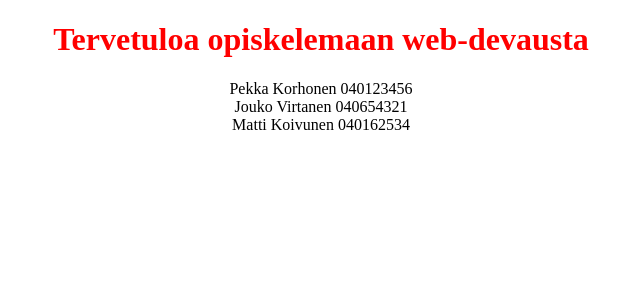
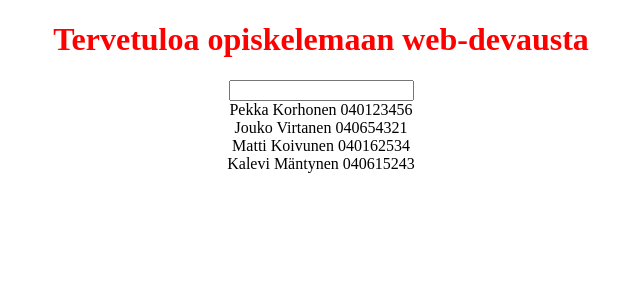
Before and after one commit to JKKiukas/Contact-app, an Angular app: page / in a window 1280 px wide. Shown: the top 300 px of the page, without its empty margins (319-959 px from the left). Built offline with nearby package versions, Linux system fonts and the light colour scheme.

Commit message:
Added contact service and text box.

```diff
--- a/src/app/contact/contact-list/contact-list.component.html
+++ b/src/app/contact/contact-list/contact-list.component.html
@@ -1,3 +1,7 @@
+<label>
+  <input value="{{selectedContactName}}">
+</label>
+
 <div *ngFor="let contact of contacts">
   <dtca-contact-list-item [contact]="contact" (selected)="onContactSelected($event)"></dtca-contact-list-item>
 </div>
--- a/src/app/contact/contact-list/contact-list.component.ts
+++ b/src/app/contact/contact-list/contact-list.component.ts
@@ -1,5 +1,6 @@
 import { Component, OnInit } from '@angular/core';
 import {Contact} from '../contact';
+import {ContactService} from '../services/contact.service';
 
 @Component({
   selector: 'dtca-contact-list',
@@ -8,21 +9,22 @@ import {Contact} from '../contact';
 })
 export class ContactListComponent implements OnInit {
   contacts: Contact[];
+  selectedContactName: string;
 
-  constructor() {
+  constructor(private contactService: ContactService) {
     this.contacts = [];
+    this.selectedContactName = '';
   }
 
   onContactSelected(contact: Contact): void {
     console.log(contact);
+    this.selectedContactName = contact.firstName + ' ' + contact.lastName + ' ' + contact.phoneNumber;
     alert(contact.firstName + ' ' + contact.lastName + ' ' + contact.phoneNumber);
   }
 
 
   ngOnInit() {
-    this.contacts.push(new Contact('Pekka', 'Korhonen', '040123456'));
-    this.contacts.push(new Contact('Jouko', 'Virtanen', '040654321'));
-    this.contacts.push(new Contact('Matti', 'Koivunen', '040162534'));
+    this.contacts = this.contactService.get();
     console.log(this.contacts);
   }
 }
--- /dev/null
+++ b/src/app/contact/services/contact.service.ts
@@ -0,0 +1,21 @@
+import { Injectable } from '@angular/core';
+import {Contact} from '../contact';
+
+@Injectable({
+  providedIn: 'root'
+})
+export class ContactService {
+  private contacts: Contact[];
+
+  constructor() {
+    this.contacts = [
+      new Contact( 'Pekka', 'Korhonen', '040123456'),
+      new Contact( 'Jouko', 'Virtanen', '040654321'),
+      new  Contact( 'Matti', 'Koivunen', '040162534')
+    ];
+    this.contacts.push(new Contact( 'Kalevi', 'Mäntynen', '040615243'));
+    }
+    get(): Contact[] {
+      return this.contacts;
+    }
+  }
```
